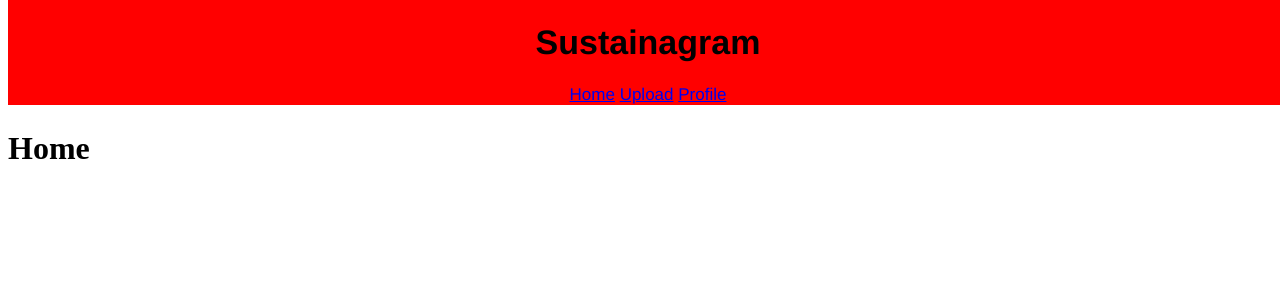
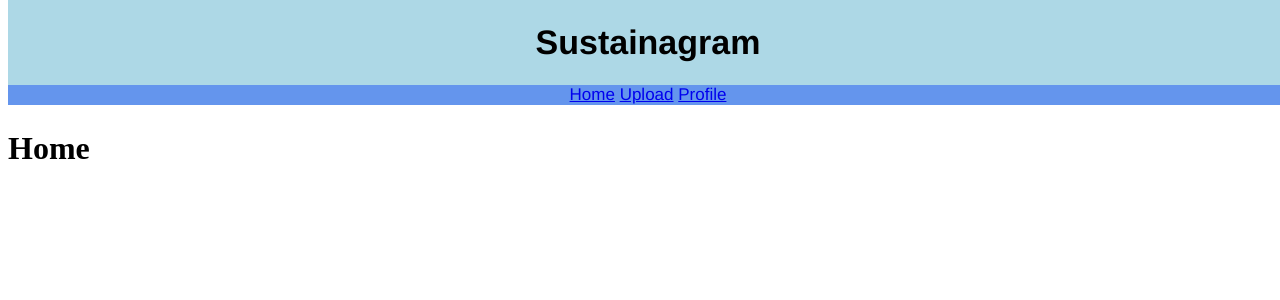
Before and after one commit to Kxiru/Chatbox, a Flask app: page / in a window 1280 px wide. Shown: the top 300 px of the page. Run offline with Flask 2, Linux system fonts and the light colour scheme; parts of the project's set-up code (start-up, migrations or seed data) failed here and were passed over.

Commit message:
changing colour

```diff
--- a/static/main.css
+++ b/static/main.css
@@ -1,14 +1,14 @@
 .nav {
     color: white;
     width: 100%;
-    background-color: red;
+    background-color: cornflowerblue;
 
 }
 
 header {
     width: 100%;
     text-align: center;
-    background-color: red;
+    background-color: lightblue;
     font: 17px Helvetica, Arial;
     position: fixed;
     top: 0;
```
